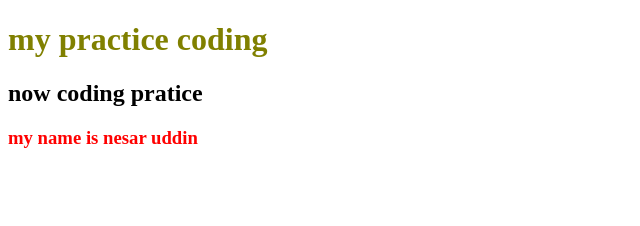
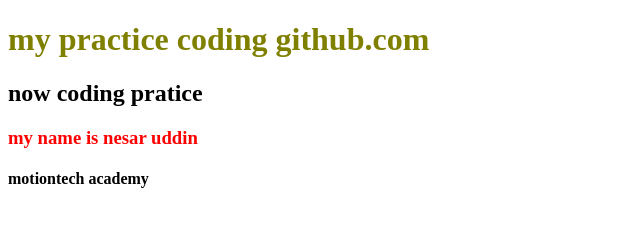
Before and after one commit to nesaruddin0555/my-frist-repo, a plain HTML site: page index.html in a window 1280 px wide. Shown: the whole page, without its empty margins (0-640 px from the left). Drawn offline with Linux system fonts and the light colour scheme.

Commit message:
heading added

```diff
--- a/index.html
+++ b/index.html
@@ -8,10 +8,10 @@
     <link rel="stylesheet" href="style.css">
 </head>
 <body>
-  <h1>my practice coding </h1>
+  <h1>my practice coding github.com </h1>
    <h2>now coding pratice</h2>
    <h3>my name is nesar uddin </h3>
-
+<h4>motiontech academy</h4>
 </body>
 
 </html>
```
